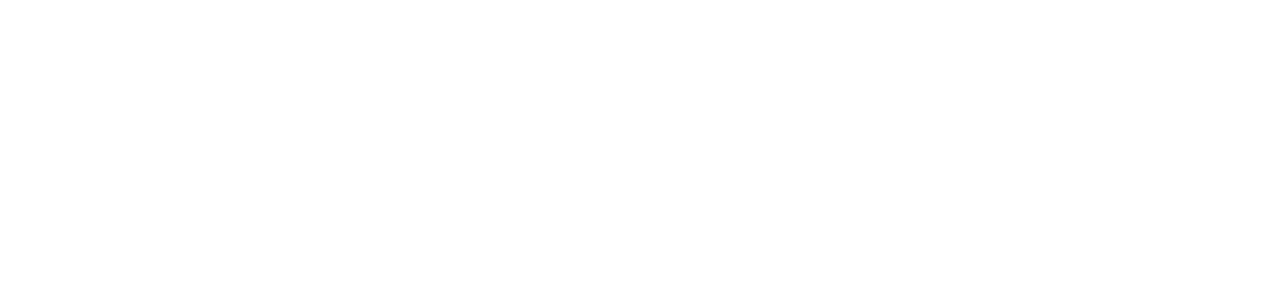
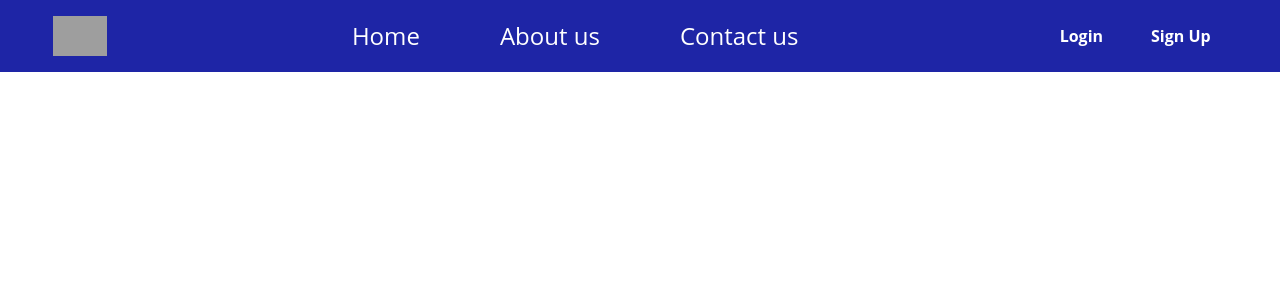
Before and after one commit to Tarek-Al-Khatib/frontend, a React (Create React App) app: page / in a window 1280 px wide. Shown: the top 300 px of the page. Built offline with nearby package versions, Linux system fonts and the light colour scheme; grey boxes are pictures that could not be loaded.

Commit message:
Added navbar on home page

```diff
--- a/src/App.js
+++ b/src/App.js
@@ -9,14 +9,7 @@ function App() {
   return (
     <BrowserRouter>
       <Routes>
-        <Route
-          path="/"
-          element={
-            <div>
-              <Home />
-            </div>
-          }
-        ></Route>
+        <Route path="/" element={<Home />}></Route>
         <Route path="/signin" element={<Signin />}></Route>
         <Route path="/signup" element={<SignUp />}></Route>
         <Route path="/learning" element={<div>My learning page</div>}></Route>
--- a/src/pages/Home/Home.jsx
+++ b/src/pages/Home/Home.jsx
@@ -1,7 +1,32 @@
 import React from "react";
-
+import "../../css/colors.css";
 const Home = () => {
-  return <div></div>;
+  return (
+    <div className="bg-gray-100">
+      <header className="py-4 text-white bg-navy">
+        <div className="container flex items-center justify-between w-11/12 mx-auto">
+          <img src="public/images/logo.png" alt="Logo" className="h-10" />
+          <div className="flex items-center space-x-4">
+            <nav className="flex space-x-6 text-2xl gap-14">
+              <a href="#" className="hover:text-gray-200">
+                Home
+              </a>
+              <a href="#about" className="hover:text-gray-200">
+                About us
+              </a>
+              <a href="#contact" className="hover:text-gray-200">
+                Contact us
+              </a>
+            </nav>
+          </div>
+          <div className="flex space-x-4">
+            <button className="px-4 py-2 font-bold">Login</button>
+            <button className="px-4 py-2 font-bold">Sign Up</button>
+          </div>
+        </div>
+      </header>
+    </div>
+  );
 };
 
 export default Home;
```
Also changed, not shown: public/logo.png (added).
